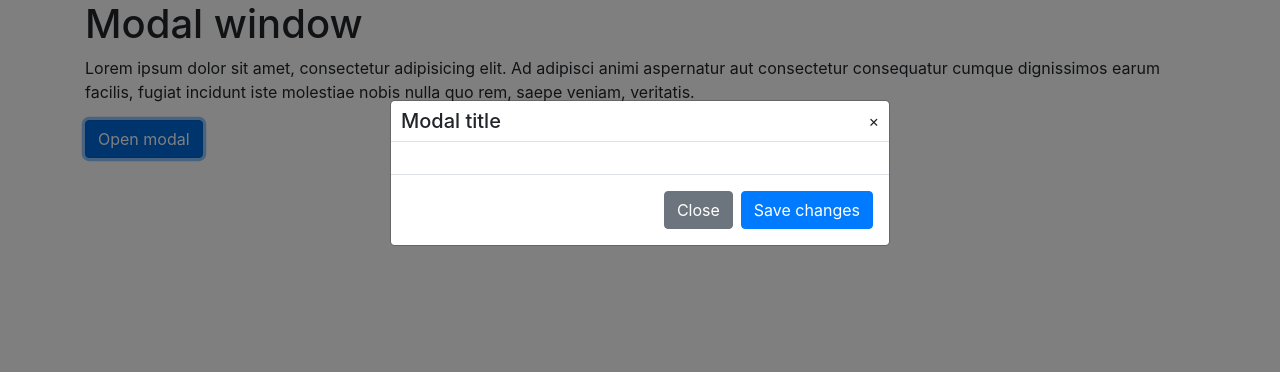
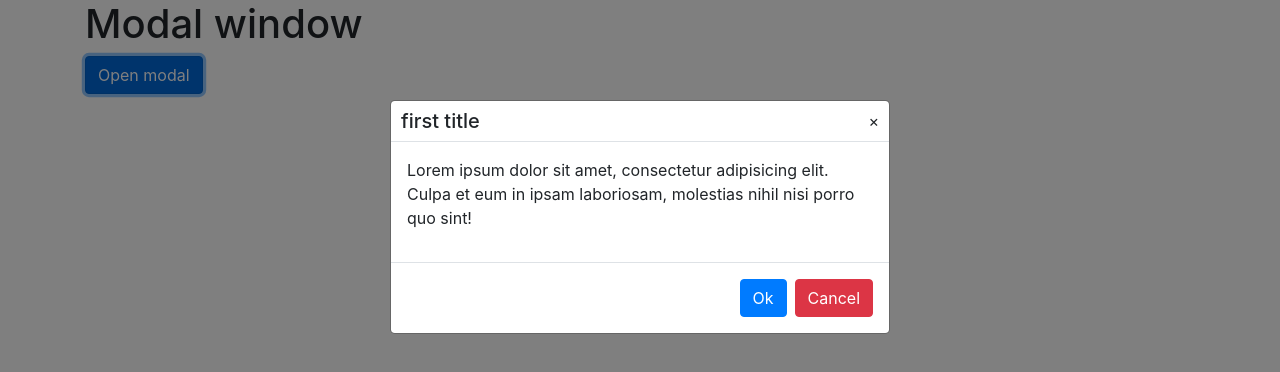
Before and after one commit to lloydbanks/js, a website: page 0-modal-window/index.html in a window 1280 px wide. Both pictures are taken after a click on the button "Open modal". Drawn offline with nearby package versions, Linux system fonts and the light colour scheme.

Commit message:
add modal options

```diff
--- a/0-modal-window/index.html
+++ b/0-modal-window/index.html
@@ -11,7 +11,7 @@
 
     <div class="container">
         <h1>Modal window</h1>
-        <p>Lorem ipsum dolor sit amet, consectetur adipisicing elit. Ad adipisci animi aspernatur aut consectetur consequatur cumque dignissimos earum facilis, fugiat incidunt iste molestiae nobis nulla quo rem, saepe veniam, veritatis.</p>
+
         <button class="btn btn-primary" id="openModal">Open modal</button>
     </div>
 
--- a/0-modal-window/index.js
+++ b/0-modal-window/index.js
@@ -1,4 +1,26 @@
-const modal = $.modal()
+const modal = $.modal({
+  title: 'first title',
+  closable: true,
+  content:
+    '<p>Lorem ipsum dolor sit amet, consectetur adipisicing elit. Culpa et eum in ipsam laboriosam, molestias nihil nisi porro quo sint!</p>',
+  width: '400px',
+  buttons: [
+    {
+      text: 'Ok',
+      type: 'primary',
+      handler() {
+        modal.setContent('Ok clicked')
+      }
+    },
+    {
+      text: 'Cancel',
+      type: 'danger',
+      handler: function() {
+        modal.close()
+      }
+    }
+  ]
+})
+
 const openModal = document.querySelector('#openModal')
-
 openModal.onclick = modal.open
--- a/0-modal-window/plugins/modal.js
+++ b/0-modal-window/plugins/modal.js
@@ -1,40 +1,75 @@
-function _createModal(options) {
+function _createModalFooter(buttons = []) {
+  if (!buttons.length) return document.createTextNode('')
+
+  const wrapper = document.createElement('div')
+  wrapper.classList.add('modal-footer')
+
+  buttons.forEach(button => {
+    const $btn = document.createElement('button')
+    $btn.classList.add('btn', `btn-${button.type || 'secondary'}`)
+    $btn.textContent = button.text
+    $btn.onclick = button.handler || function() {}
+    wrapper.appendChild($btn)
+  })
+
+  return wrapper
+}
+
+function _createModal({
+  title = 'modal title',
+  content = '',
+  width = '500px',
+  closable = false,
+  buttons = [
+    {
+      type: 'primary'
+    }
+  ]
+}) {
   const modal = document.createElement('div')
   modal.classList.add('modal-container')
   modal.insertAdjacentHTML(
     'afterBegin',
     `
-      <div class="modal-overlay">
-          <div class="modal-content">
+      <div class="modal-overlay" data-close="${closable}">
+          <div class="modal-content" style="${width}">
               <div class="modal-header">
-                  <h5 class="modal-title">Modal title</h5>
-                  <span class="modal-close">&times;</span>
+                  <h5 class="modal-title">${title}</h5>
+                  ${
+                    closable
+                      ? `<span class="modal-close" data-close="${closable}">&times;</span>`
+                      : ''
+                  }
               </div>
-              <div class="modal-body"></div>
-              <div class="modal-footer">
-                  <button type="button" class="btn btn-secondary">Close</button>
-                  <button type="button" class="btn btn-primary">Save changes</button>
-              </div>
+              <div class="modal-body" data-content>${content}</div>
           </div>
       </div>
   `
   )
-
+  const $footer = _createModalFooter(buttons)
+  const $content = modal.querySelector('[data-content]')
+  $content.parentNode.insertBefore($footer, $content.nextSibling)
   document.body.appendChild(modal)
 
   return modal
 }
 
 $.modal = function(options = {}) {
+  const { onOpen, onClose } = options
   const ANIMATION_SPEED = 500
   const $modal = _createModal(options)
-  let closing
+  let closing, destroyed
 
-  return {
+  const modal = {
     open() {
+      if (destroyed) return
+      if (typeof onOpen === 'function') onOpen()
+
       !closing && $modal.classList.add('open')
     },
     close() {
+      if (typeof onClose === 'function') onClose()
+
       closing = true
       $modal.classList.remove('open')
       $modal.classList.add('closing')
@@ -43,7 +78,26 @@ $.modal = function(options = {}) {
         $modal.classList.remove('closing')
         closing = false
       }, ANIMATION_SPEED)
+    }
+  }
+
+  const listener = ({ target }) => {
+    if (target.dataset.close !== 'true') return
+
+    modal.close()
+  }
+
+  $modal.addEventListener('click', listener)
+
+  return {
+    ...modal,
+    destroy() {
+      $modal.parentNode.removeChild($modal)
+      $modal.removeEventListener('click', listener)
+      destroyed = true
     },
-    destroy() {}
+    setContent(content) {
+      $modal.querySelector('[data-content]').innerHTML = content
+    }
   }
 }
```
